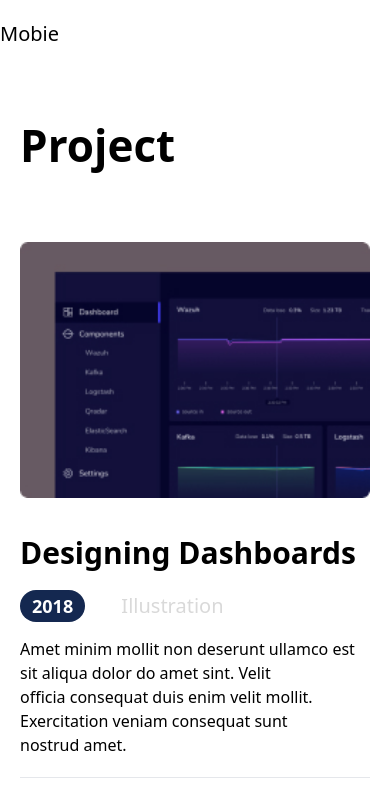
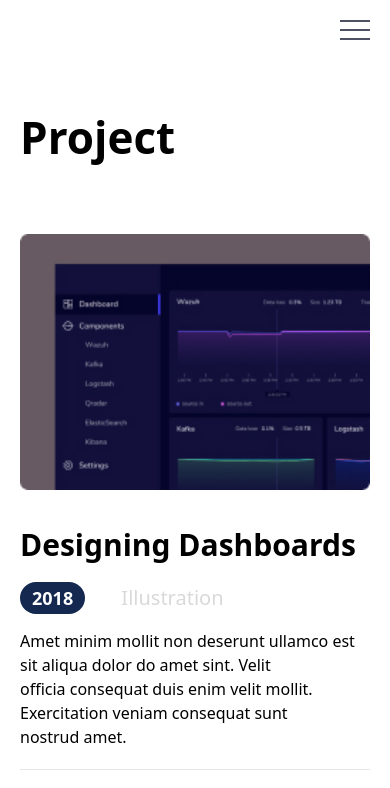
Before and after one commit to TranMinhDuc2003/web2022, a website built with Vite: page Works.html in a window 390 px wide. Shown: the top 788 px of the page. Built offline with nearby package versions, Linux system fonts and the light colour scheme.

Commit message:
Assgiment

```diff
--- a/Works.html
+++ b/Works.html
@@ -17,7 +17,10 @@
             <li class="font-medium text-xl"><a href="Blog.html">Blog</a></li>
             <li class="font-medium text-xl"><a href="Contact.html">Contact</a></li>
         </ul>
-        <button class="inline-block font-medium text-xl md:hidden">Mobie</button>
+        <header class=" flex justify-end mx-5 sm:hidden ">
+            <button>
+              <img src="img/Vector 18.svg" alt=""></button>
+              </header>
     </header>
     <section>
         <div class="max-w-6xl mx-auto px-5">
```
Also changed, not shown: Blog.html (+4 -1 lines), Contact.html (+4 -1 lines), index.html (+4 -1 lines), img/Vector 18.svg (added).
